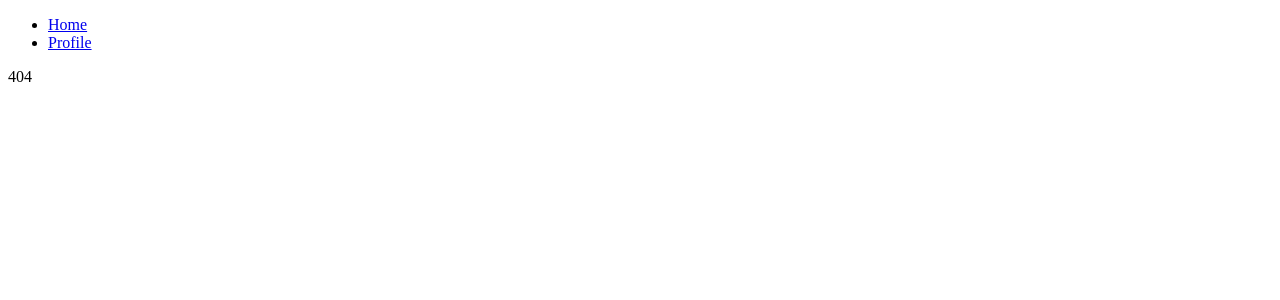
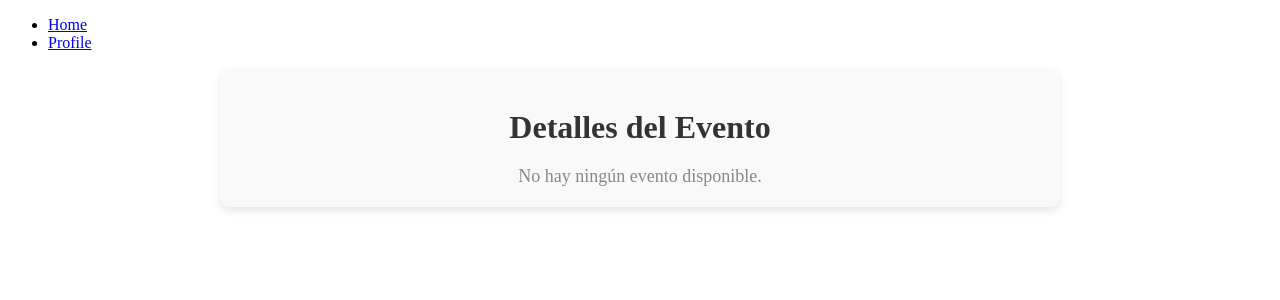
Before and after one commit to MAONESA/FrontMenu, a React (Vite) app: page /detallesevento/1 in a window 1280 px wide. Before the commit this address had no page. Shown: the top 300 px of the page. Built offline with nearby package versions, Linux system fonts and the light colour scheme; no server answers.

Commit message:
ultima version

```diff
--- a/src/app/Router.jsx
+++ b/src/app/Router.jsx
@@ -18,7 +18,7 @@ const Router = () => (
         <Route path="/nuevoevento/" element={<NuevoEvento />} />
         <Route path="/invitarpersonas/" element={<InvitarPersonas />} />
         <Route path="/listaeventos/" element={<ListaEventos />} />
-        <Route path="/detallesevento/" element={<DetallesEvento />} />
+        <Route path="/detallesevento/:id" element={<DetallesEvento />} />
         <Route path="*" element={<div>404</div>} />
       </Route>
     </Routes>
--- a/src/app/service/Event.js
+++ b/src/app/service/Event.js
@@ -4,4 +4,4 @@ const instance = axios.create({ baseURL: 'http://localhost:8080/event' });
 // READ
 export const getEvent = async () => await instance.get('/');
 
-export const getEventById = async (id) => await instance.get(`/detallesevento/${id}`);
+export const getEventById = async (id) => await instance.get(`${id}`);
--- a/src/app/services/api.js
+++ /dev/null
@@ -1,2 +0,0 @@
-import axios from 'axios';
-const instance = axios.create({ baseURL: 'http://localhost:8080/libro' });
--- a/src/pages/DetallesEvento/DetallesEvento.jsx
+++ b/src/pages/DetallesEvento/DetallesEvento.jsx
@@ -1,33 +1,34 @@
-import { useState, useEffect } from "react";
+import React, { useState, useEffect } from "react";
 import eventosimg from "../../assets/eventos.jpg";
-import { Container, Article } from "./DetallesEvento.styles";
+import { Container, Article, Message } from "./DetallesEvento.styles";
 import { useParams } from "react-router-dom";
 import { getEventById } from "../../app/service/Event";
 
 const DetallesEvento = () => {
-  const [detallesEvento, setDetallesEvento] = useState();
+  const [detallesEvento, setDetallesEvento] = useState({});
   const { id } = useParams();
 
   useEffect(() => {
     getEventById(id).then((res) => {
       setDetallesEvento(res.data);
-      console.log(res.data);
+      console.log(res.data); // Verifica aquí los datos que recibes
     });
   }, [id]);
 
   return (
     <Container>
       <h1>Detalles del Evento</h1>
-      <Article>
-        {/* <img src={eventosimg} /> */}
-        <h2>Evento X</h2>
-        <p>
-          Lorem ipsum dolor sit amet, consectetur adipisicing elit. Totam sed
-          suscipit, ea fugiat ducimus delectus ex velit neque corrupti, vitae
-          odit numquam maxime corporis quas veritatis illum labore sunt harum?
-        </p>
-      </Article>
+      {detallesEvento && detallesEvento.eventName ? (
+        <Article>
+          {/* <img src={eventosimg} alt="Evento" /> */}
+          <h2>{detallesEvento.eventName}</h2>
+          <p>{detallesEvento.descripcion || "Descripción del evento."}</p>
+        </Article>
+      ) : (
+        <Message>No hay ningún evento disponible.</Message>
+      )}
     </Container>
   );
 };
+
 export default DetallesEvento;
--- a/src/pages/DetallesEvento/DetallesEvento.styles.js
+++ b/src/pages/DetallesEvento/DetallesEvento.styles.js
@@ -1,21 +1,49 @@
 import styled from 'styled-components';
 
 export const Container = styled.div`
-margin:auto;
+  max-width: 800px;
+  margin: 0 auto;
+  padding: 20px;
+  background-color: #f9f9f9;
+  box-shadow: 0 4px 8px rgba(0, 0, 0, 0.1);
+  border-radius: 10px;
 
   h1 {
     text-align: center;
+    margin-bottom: 20px;
+    color: #333;
   }
 `;
 
 export const Article = styled.div`
-justify-content: center;
+  display: flex;
+  flex-direction: column;
+  align-items: center;
+  text-align: center;
 
   h2 {
-  text-align: center;
+    margin-bottom: 15px;
+    color: #444;
+  }
+
+  p {
+    font-size: 16px;
+    line-height: 1.5;
+    color: #666;
   }
 
   img {
-  margin-left: 25%;
+    width: 100%;
+    max-width: 600px;
+    height: auto;
+    border-radius: 10px;
+    margin: 20px 0;
   }
 `;
+
+export const Message = styled.div`
+  text-align: center;
+  color: #888;
+  font-size: 18px;
+  margin-top: 20px;
+`;
--- a/src/pages/Home/Home.jsx
+++ b/src/pages/Home/Home.jsx
@@ -1,32 +1,36 @@
-import {Link} from 'react-router-dom';
+import { Link } from "react-router-dom";
 import { useEffect, useState } from "react";
-import './Home.styles.css'
+import "./Home.styles.css";
 
 const Home = () => {
-const [username,setUsername]=useState();
-const [mail,setMail]=useState();
-const [password,setPassword]=useState();
+  const [username, setUsername] = useState();
+  const [mail, setMail] = useState();
+  const [password, setPassword] = useState();
 
   return (
     <div className="container">
-<div className='login-container'>
-  <div className='top'>
-<h1 className='title'>EVENTS</h1>
-<h4>Introduce tus credenciales:</h4>
-</div>
-<form action="/login" method='post'>
+      <div className="login-container">
+        <div className="top">
+          <h1 className="title">EVENTS</h1>
+          <h4>Introduce tus credenciales:</h4>
+        </div>
+        <form action="/login" method="post">
+          <input type="text" placeholder="Username" />
 
-<input type="text" placeholder='Username'/>
-
-<input type="text" placeholder='Password'/>
-<button className='submit' onClick={()=>createUsuario({username,mail,password})}>Enviar</button>
-<p>No tienes cuenta? <Link to="register">Pulsa aquí!</Link></p></form>
-</div>
-</div>
-
-
-
-  )
+          <input type="text" placeholder="Password" />
+          <button
+            className="submit"
+            onClick={() => createUsuario({ username, mail, password })}
+          >
+            Enviar
+          </button>
+          <p>
+            No tienes cuenta? <Link to="register">Pulsa aquí!</Link>
+          </p>
+        </form>
+      </div>
+    </div>
+  );
 };
 
 export default Home;
```
Also changed, not shown: 1 other file (tests, documents, lock files or other folders). Lines whose indentation alone changed are shown as unchanged.
